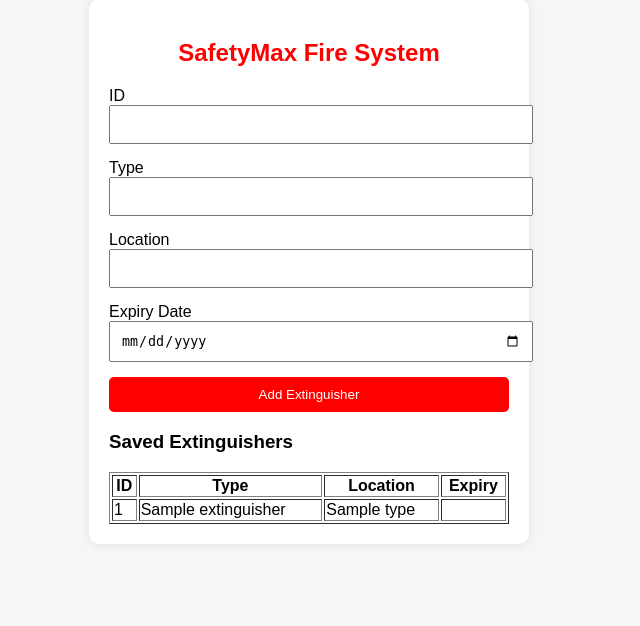
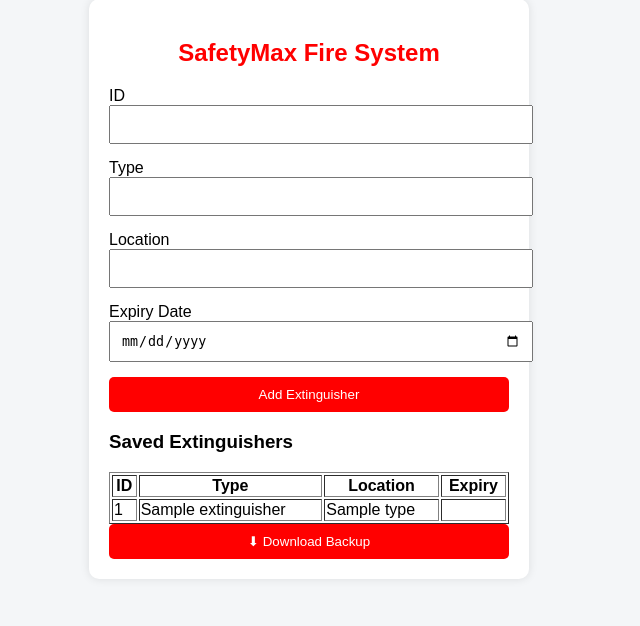
Before and after one commit to safetymaxfireit-cloud/smfe-qr-tracking-system, a Flask app: page / in a window 1280 px wide. Shown: the part 39-665 px from the top of the page, without its empty margins (331-971 px from the left). Run offline with Flask 3, Linux system fonts and the light colour scheme; the visitor is signed in with stand-in values (Sample User, id 1); a database or web service that is not in the repository returns one stand-in record (values such as "Sample title"); some libraries are stand-ins or nearby versions.

Commit message:
Update index.html

```diff
--- a/templates/index.html
+++ b/templates/index.html
@@ -90,6 +90,10 @@
     {% endfor %}
 </table>
 
+<a href="/backup">
+    <button>⬇ Download Backup</button>
+</a>
+
 </div>
 
 </body>
```
